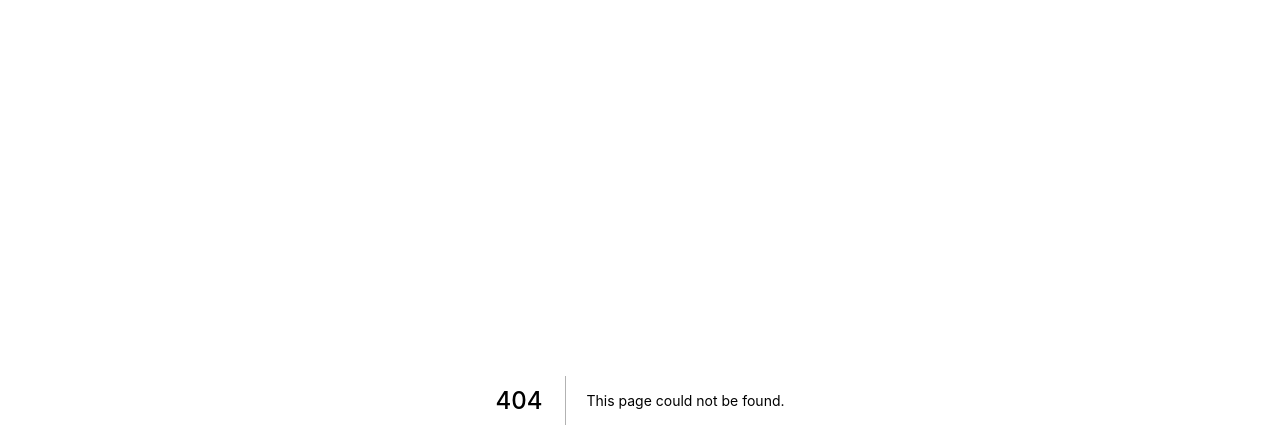
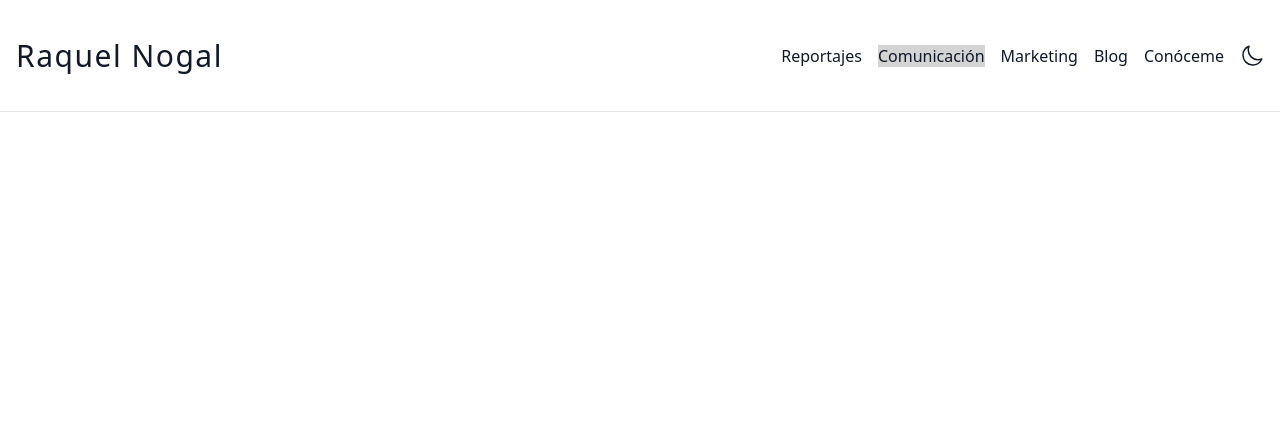
Before and after one commit to huco95/raquel-nogal-next, a Next.js app: page /communication in a window 1280 px wide. Before the commit this address had no page. Shown: the top 448 px of the page. Built offline with nearby package versions, Linux system fonts and the light colour scheme.

Commit message:
[WIP] feat: added missing pages

```diff
--- /dev/null
+++ b/pages/blog.js
@@ -0,0 +1,5 @@
+import Layout from "../components/Layout";
+
+export default function Blog() {
+  return <Layout></Layout>;
+}
--- /dev/null
+++ b/pages/communication.js
@@ -0,0 +1,5 @@
+import Layout from "../components/Layout";
+
+export default function Communication() {
+  return <Layout></Layout>;
+}
--- /dev/null
+++ b/pages/marketing.js
@@ -0,0 +1,5 @@
+import Layout from "../components/Layout";
+
+export default function Marketing() {
+  return <Layout></Layout>;
+}
```
